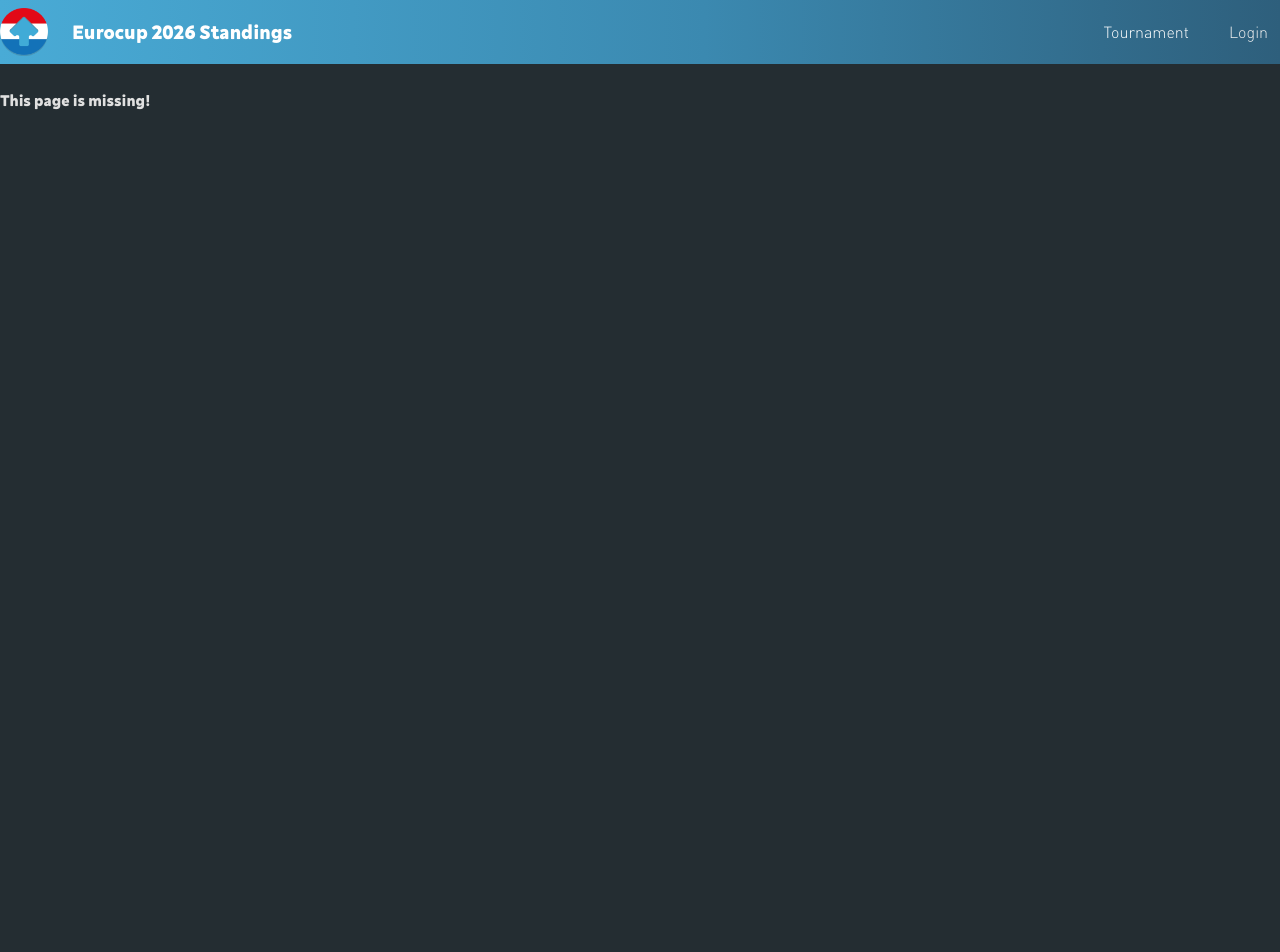
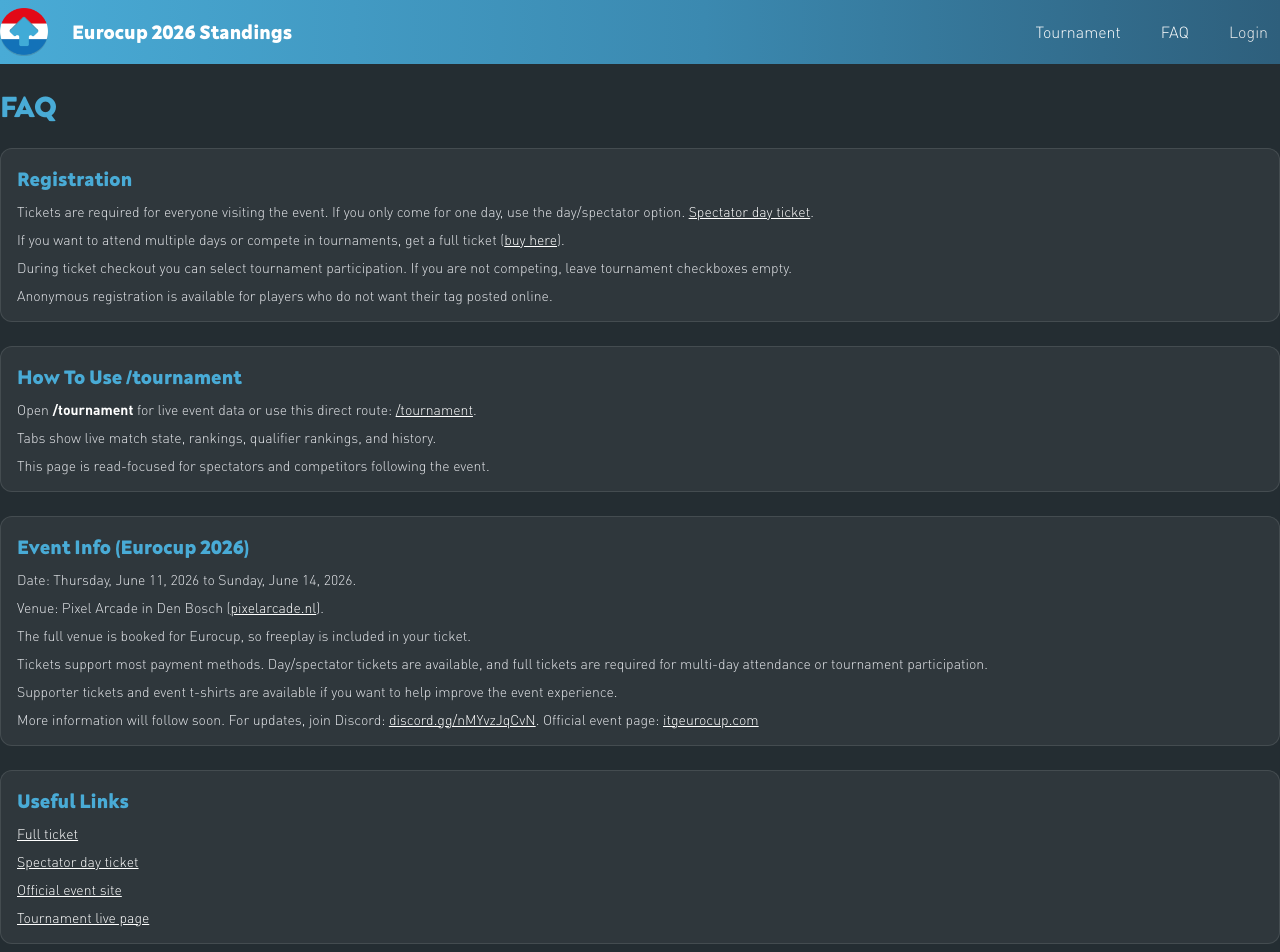
Before and after one commit to HannahPadd/eurocup2026, a React (Vite) app in the folder tournament_viewer/: page /faq in a window 1280 px wide. Shown: the top 952 px of the page. Before the commit the page ends 800 px from the top, so only its background shows below. Built offline with nearby package versions, Linux system fonts and the light colour scheme.

Commit message:
Add FAQ page and link to navigation

```diff
--- a/tournament_viewer/src/App.tsx
+++ b/tournament_viewer/src/App.tsx
@@ -13,6 +13,7 @@ import LoginPage from "./pages/LoginPage";
 import Layout from "./components/Layout";
 import Missing from "./pages/Missing";
 import LandingPage from "./pages/LandingPage";
+import FaqPage from "./pages/FaqPage";
 
 function App() {
 
@@ -22,6 +23,7 @@ function App() {
         <Route path="/" element={<Layout />}>
           {/* Public Routes */}
           <Route path="tournament" element={<ViewPage />} />
+          <Route path="faq" element={<FaqPage />} />
           <Route path="signup" element={<SignUpPage />} />
           <Route path="login" element={<LoginPage />} />
           <Route path="unauthorized" element={<Unauthorized />} />
--- a/tournament_viewer/src/components/layout/Navbar.tsx
+++ b/tournament_viewer/src/components/layout/Navbar.tsx
@@ -25,6 +25,12 @@ export default function Navbar() {
               className="text-white hover:text-gray-200 px-3 py-2"
             >
               Tournament
+            </Link>
+            <Link
+              to="/faq"
+              className="text-white hover:text-gray-200 px-3 py-2"
+            >
+              FAQ
             </Link>
             {auth?.username ? (
               <Link
@@ -103,6 +109,13 @@ export default function Navbar() {
             >
               Tournament
             </Link>
+            <Link
+              to="/faq"
+              className="text-white hover:text-gray-200 px-3 py-2 rounded-md"
+              onClick={() => setMenuOpen(false)}
+            >
+              FAQ
+            </Link>
             {auth?.username ? (
               <Link
                 to="/"
--- /dev/null
+++ b/tournament_viewer/src/pages/FaqPage.tsx
@@ -0,0 +1,170 @@
+import { Link } from "react-router-dom";
+
+export default function FaqPage() {
+  return (
+    <div className="space-y-6 text-white">
+      <h1 className="text-3xl font-bold theme-text">FAQ</h1>
+
+      <section className="rounded-xl border border-white/10 bg-white/5 p-4">
+        <h2 className="text-xl font-semibold theme-text">Registration</h2>
+        <div className="mt-2 space-y-2 text-sm text-gray-200">
+          <p>
+            Tickets are required for everyone visiting the event. If you only
+            come for one day, use the day/spectator option.
+            {" "}
+            <a
+              href="https://rhythmtechnologies.nl/product/itg-eurocup-2026-spectator-day-ticket/"
+              target="_blank"
+              rel="noreferrer"
+              className="underline text-white"
+            >
+              Spectator day ticket
+            </a>
+            .
+          </p>
+          <p>
+            If you want to attend multiple days or compete in tournaments, get
+            a full ticket (
+            <a
+              href="https://rhythmtechnologies.nl/product/itg-eurocup-2026-ticket/"
+              target="_blank"
+              rel="noreferrer"
+              className="underline text-white"
+            >
+              buy here
+            </a>
+            ).
+          </p>
+          <p>
+            During ticket checkout you can select tournament participation. If
+            you are not competing, leave tournament checkboxes empty.
+          </p>
+          <p>
+            Anonymous registration is available for players who do not want
+            their tag posted online.
+          </p>
+        </div>
+      </section>
+
+      <section className="rounded-xl border border-white/10 bg-white/5 p-4">
+        <h2 className="text-xl font-semibold theme-text">How To Use /tournament</h2>
+        <div className="mt-2 space-y-2 text-sm text-gray-200">
+          <p>
+            Open <span className="font-semibold text-white">/tournament</span>{" "}
+            for live event data or use this direct route:
+            {" "}
+            <Link to="/tournament" className="underline text-white">
+              /tournament
+            </Link>
+            .
+          </p>
+          <p>
+            Tabs show live match state, rankings, qualifier rankings, and
+            history.
+          </p>
+          <p>
+            This page is read-focused for spectators and competitors following
+            the event.
+          </p>
+        </div>
+      </section>
+
+      <section className="rounded-xl border border-white/10 bg-white/5 p-4">
+        <h2 className="text-xl font-semibold theme-text">Event Info (Eurocup 2026)</h2>
+        <div className="mt-2 space-y-2 text-sm text-gray-200">
+          <p>
+            Date: Thursday, June 11, 2026 to Sunday, June 14, 2026.
+          </p>
+          <p>
+            Venue: Pixel Arcade in Den Bosch (
+            <a
+              href="https://pixelarcade.nl/"
+              target="_blank"
+              rel="noreferrer"
+              className="underline text-white"
+            >
+              pixelarcade.nl
+            </a>
+            ).
+          </p>
+          <p>
+            The full venue is booked for Eurocup, so freeplay is included in
+            your ticket.
+          </p>
+          <p>
+            Tickets support most payment methods. Day/spectator tickets are
+            available, and full tickets are required for multi-day attendance
+            or tournament participation.
+          </p>
+          <p>
+            Supporter tickets and event t-shirts are available if you want to
+            help improve the event experience.
+          </p>
+          <p>
+            More information will follow soon. For updates, join Discord:
+            {" "}
+            <a
+              href="https://discord.gg/nMYvzJqCvN"
+              target="_blank"
+              rel="noreferrer"
+              className="underline text-white"
+            >
+              discord.gg/nMYvzJqCvN
+            </a>
+            . Official event page:
+            {" "}
+            <a
+              href="https://itgeurocup.com/"
+              target="_blank"
+              rel="noreferrer"
+              className="underline text-white"
+            >
+              itgeurocup.com
+            </a>
+          </p>
+        </div>
+      </section>
+
+      <section className="rounded-xl border border-white/10 bg-white/5 p-4">
+        <h2 className="text-xl font-semibold theme-text">Useful Links</h2>
+        <ul className="mt-2 space-y-2 text-sm text-gray-200">
+          <li>
+            <a
+              href="https://rhythmtechnologies.nl/product/itg-eurocup-2026-ticket/"
+              target="_blank"
+              rel="noreferrer"
+              className="underline text-white"
+            >
+              Full ticket
+            </a>
+          </li>
+          <li>
+            <a
+              href="https://rhythmtechnologies.nl/product/itg-eurocup-2026-spectator-day-ticket/"
+              target="_blank"
+              rel="noreferrer"
+              className="underline text-white"
+            >
+              Spectator day ticket
+            </a>
+          </li>
+          <li>
+            <a
+              href="https://itgeurocup.com/"
+              target="_blank"
+              rel="noreferrer"
+              className="underline text-white"
+            >
+              Official event site
+            </a>
+          </li>
+          <li>
+            <Link to="/tournament" className="underline text-white">
+              Tournament live page
+            </Link>
+          </li>
+        </ul>
+      </section>
+    </div>
+  );
+}
```
Also changed, not shown: 1 other file (tests, documents, lock files or other folders).
